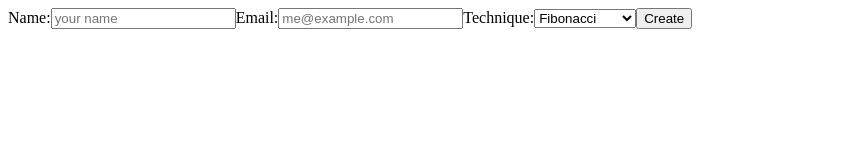
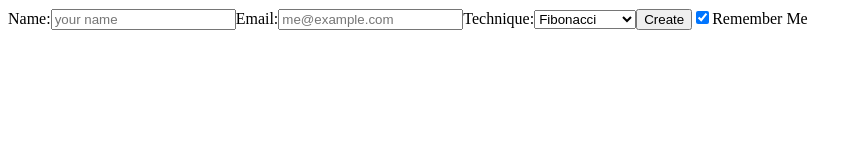
Before and after one commit to estimace/estimace-fe, a React (Vite) app: page /rooms in a window 1280 px wide. Shown: the top 160 px of the page, without its empty margins (0-862 px from the left). Built offline with nearby package versions, Linux system fonts and the light colour scheme.

Commit message:
feat: add functionality to do not remember user info in local storage

```diff
--- a/src/pages/Room/JoinForm.tsx
+++ b/src/pages/Room/JoinForm.tsx
@@ -1,7 +1,10 @@
+import { useState } from 'react'
+
 import { useMutation } from 'app/hooks/useAPI'
 import { Player, PlayerInStorage, Room } from 'app/types'
 import api from 'app/utils/api'
 import storage from 'app/utils/storage'
+import { RememberMe } from './RememberMe'
 
 type Props = {
   roomId: Room['id']
@@ -19,6 +22,7 @@ interface CustomForm extends HTMLFormElement {
 
 export const JoinForm: React.FC<Props> = (props: Props) => {
   const { roomId, onSubmit } = props
+  const rememberMeState = useState(true)
 
   const { mutate, isMutating, error } = useMutation(
     api.addPlayerToRoom,
@@ -40,7 +44,9 @@ export const JoinForm: React.FC<Props> = (props: Props) => {
         }
 
         if (param.name && param.email) {
-          storage.setPlayer(param)
+          if (rememberMeState[0]) {
+            storage.setPlayer(param)
+          }
           mutate(roomId, param)
         }
       }}
@@ -62,6 +68,7 @@ export const JoinForm: React.FC<Props> = (props: Props) => {
         ></input>
       </label>
       <button disabled={isMutating}>Enter</button>
+      <RememberMe rememberMe={rememberMeState} />
     </form>
   )
 }
--- /dev/null
+++ b/src/pages/Room/RememberMe.tsx
@@ -0,0 +1,23 @@
+type Props = {
+  rememberMe: [boolean, React.Dispatch<React.SetStateAction<boolean>>]
+}
+
+export const RememberMe: React.FC<Props> = (props) => {
+  const [rememberMe, setRememberMe] = props.rememberMe
+
+  return (
+    <label htmlFor="rememberMe">
+      <input
+        type="checkbox"
+        id="rememberMe"
+        name="rememberMe"
+        value={rememberMe ? 'true' : 'false'}
+        checked={rememberMe}
+        onChange={() => {
+          setRememberMe(!rememberMe)
+        }}
+      />
+      Remember Me
+    </label>
+  )
+}
--- a/src/pages/RoomCreation/Form.tsx
+++ b/src/pages/RoomCreation/Form.tsx
@@ -2,6 +2,8 @@ import { FC, useState } from 'react'
 
 import { Technique } from 'app/types'
 import { techniqueLabels } from 'app/config'
+import { RememberMe } from '../Room/RememberMe'
+import storage from 'app/utils/storage'
 
 type Props = {
   onSubmit: SubmitHandler
@@ -23,6 +25,7 @@ export const RoomCreationForm: FC<Props> = (props: Props) => {
   const [name, setName] = useState(props.name ?? '')
   const [email, setEmail] = useState(props.email ?? '')
   const [technique, setTechnique] = useState<Technique>('fibonacci')
+  const rememberMeState = useState(true)
 
   const { onSubmit, isLoading, isError, error } = props
 
@@ -45,6 +48,12 @@ export const RoomCreationForm: FC<Props> = (props: Props) => {
     <form
       onSubmit={(event) => {
         event.preventDefault()
+        if (rememberMeState[0]) {
+          storage.setPlayer({
+            name,
+            email,
+          })
+        }
         onSubmit({ name, email, technique })
       }}
     >
@@ -91,6 +100,7 @@ export const RoomCreationForm: FC<Props> = (props: Props) => {
       <button name="createRoomButton" className="button" disabled={isLoading}>
         Create
       </button>
+      <RememberMe rememberMe={rememberMeState} />
     </form>
   )
 }
--- a/src/pages/RoomCreation/index.tsx
+++ b/src/pages/RoomCreation/index.tsx
@@ -34,10 +34,6 @@ export const RoomCreation: FC = () => {
       isError={!!error}
       isLoading={isMutating}
       onSubmit={(item) => {
-        storage.setPlayer({
-          name: item.name,
-          email: item.email,
-        })
         mutate(item)
       }}
       error={error as Error}
```
Also changed, not shown: tests/utils/assertions.ts (+12 -7 lines), 2 other files (tests, documents, lock files or other folders).
